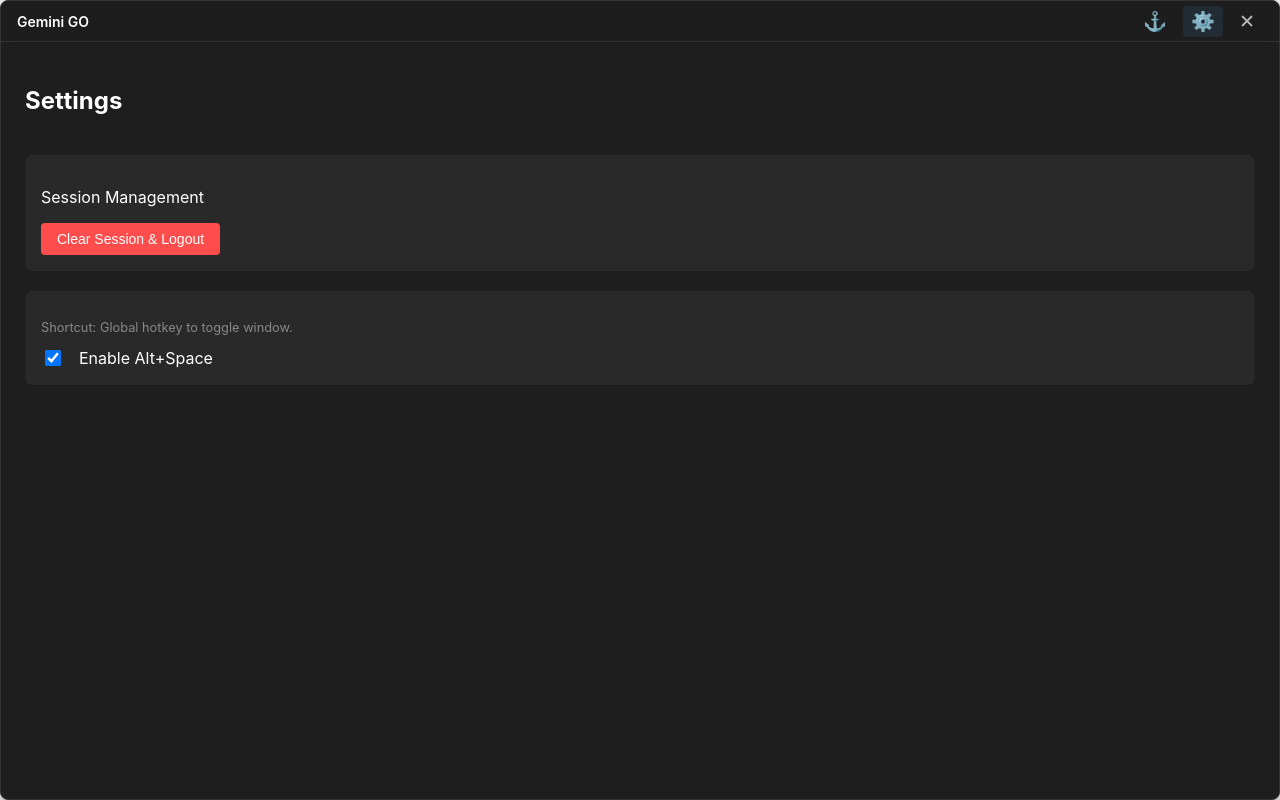
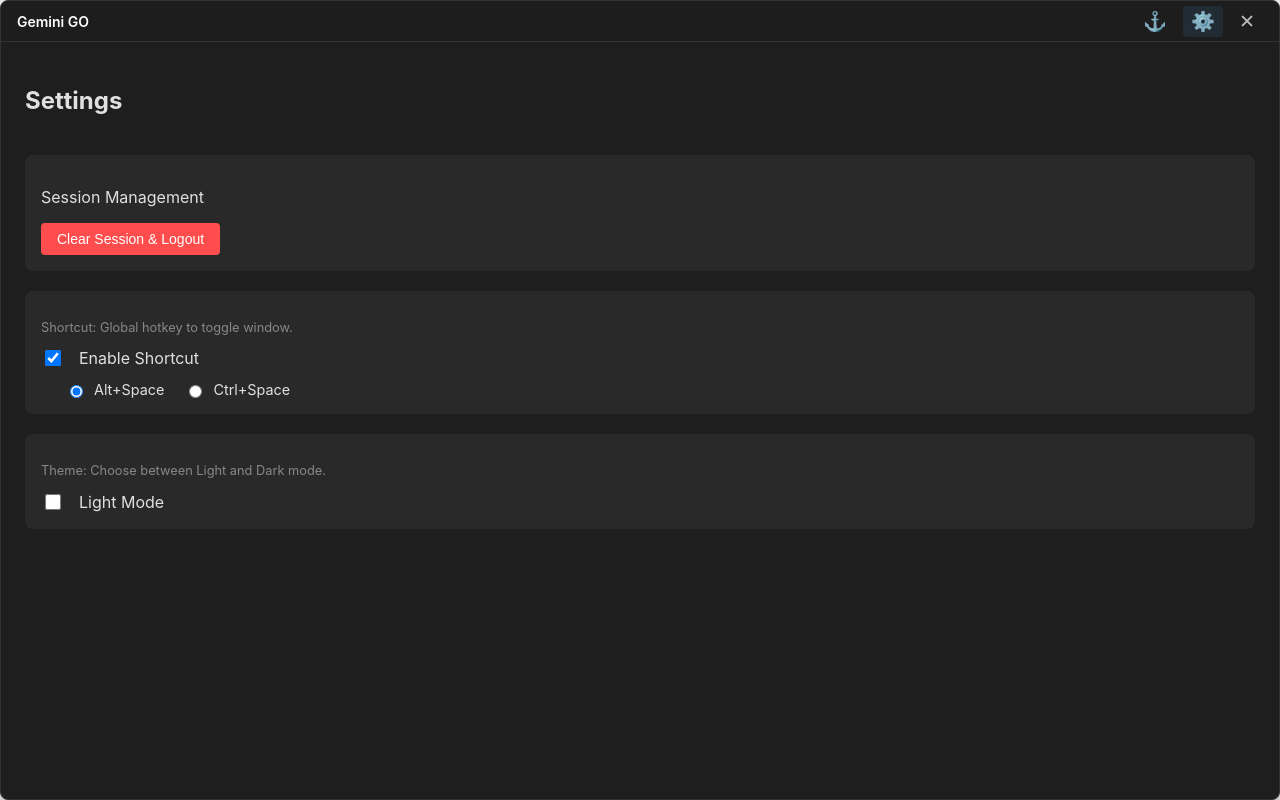
Before and after one commit to koliploik/gemini-go, a React (Vite) app: page / in a window 1280 px wide. Both pictures are taken after a click on the button "⚙️". Built offline with nearby package versions, Linux system fonts and the light colour scheme.

Commit message:
feat: light/dark theme, right-click context menu, selectable shortcuts, and gitignore improvements

```diff
--- a/electron/preload.ts
+++ b/electron/preload.ts
@@ -6,5 +6,5 @@ contextBridge.exposeInMainWorld('electronAPI', {
     minimize: () => ipcRenderer.send('minimize-window'),
     close: () => ipcRenderer.send('close-window'),
     clearSession: () => ipcRenderer.send('clear-session'),
-    setShortcutEnabled: (enabled: boolean) => ipcRenderer.send('set-shortcut-enabled', enabled),
+    setShortcutEnabled: (enabled: boolean, key: string) => ipcRenderer.send('set-shortcut-enabled', enabled, key),
 })
--- a/package.json
+++ b/package.json
@@ -1,7 +1,7 @@
 {
   "name": "gemini-go",
   "private": true,
-  "version": "1.0.7",
+  "version": "1.0.8",
   "author": "Antigravity",
   "description": "Gemini Desktop App",
   "main": "dist-electron/main.js",
@@ -21,7 +21,7 @@
     "win": {
       "target": [
         "portable",
-        "dir"
+        "zip"
       ],
       "icon": "public/icon.ico",
       "forceCodeSigning": false,
--- a/src/App.tsx
+++ b/src/App.tsx
@@ -1,4 +1,4 @@
-import { useState } from 'react'
+import { useState, useEffect } from 'react'
 
 function App() {
   const [isAlwaysOnTop, setIsAlwaysOnTop] = useState(false)
@@ -7,12 +7,20 @@ function App() {
     const saved = localStorage.getItem('shortcutEnabled')
     return saved !== null ? JSON.parse(saved) : true
   })
+  const [theme, setTheme] = useState(() => {
+    return localStorage.getItem('theme') || 'dark'
+  })
+  const [shortcutKey, setShortcutKey] = useState(() => {
+    return localStorage.getItem('shortcutKey') || 'Alt+Space'
+  })
 
   // Sync initial state on mount (in case main process differs)
-  if (window.electronAPI) {
-    // Just send current state to be sure
-    window.electronAPI.setShortcutEnabled(isShortcutEnabled)
-  }
+  useEffect(() => {
+    if (window.electronAPI) {
+      // Just send current state to be sure
+      window.electronAPI.setShortcutEnabled(isShortcutEnabled, shortcutKey)
+    }
+  }, []) // Run once on mount
 
   const handleToggleTop = () => {
     const newState = !isAlwaysOnTop
@@ -24,7 +32,21 @@ function App() {
     const newState = !isShortcutEnabled
     setIsShortcutEnabled(newState)
     localStorage.setItem('shortcutEnabled', JSON.stringify(newState))
-    window.electronAPI.setShortcutEnabled(newState)
+    window.electronAPI.setShortcutEnabled(newState, shortcutKey)
+  }
+
+  const handleKeyChange = (key: string) => {
+    setShortcutKey(key)
+    localStorage.setItem('shortcutKey', key)
+    if (isShortcutEnabled) {
+      window.electronAPI.setShortcutEnabled(true, key)
+    }
+  }
+
+  const handleToggleTheme = () => {
+    const newTheme = theme === 'dark' ? 'light' : 'dark'
+    setTheme(newTheme)
+    localStorage.setItem('theme', newTheme)
   }
 
   const handleClose = () => {
@@ -39,7 +61,7 @@ function App() {
   }
 
   return (
-    <div className="app-container">
+    <div className={`app-container ${theme}-theme`}>
       <header className="titlebar">
         <div className="app-title">Gemini GO</div>
         <div className="controls">
@@ -74,13 +96,51 @@ function App() {
           </div>
           <div className="setting-item">
             <p className="hint">Shortcut: Global hotkey to toggle window.</p>
+            <div className="shortcut-config">
+              <label className="toggle-switch">
+                <input
+                  type="checkbox"
+                  checked={isShortcutEnabled}
+                  onChange={handleToggleShortcut}
+                />
+                <span>Enable Shortcut</span>
+              </label>
+
+              {isShortcutEnabled && (
+                <div className="shortcut-options">
+                  <label className="radio-label">
+                    <input
+                      type="radio"
+                      name="shortcutKey"
+                      value="Alt+Space"
+                      checked={shortcutKey === 'Alt+Space'}
+                      onChange={() => handleKeyChange('Alt+Space')}
+                    />
+                    <span>Alt+Space</span>
+                  </label>
+                  <label className="radio-label">
+                    <input
+                      type="radio"
+                      name="shortcutKey"
+                      value="Ctrl+Space"
+                      checked={shortcutKey === 'Ctrl+Space'}
+                      onChange={() => handleKeyChange('Ctrl+Space')}
+                    />
+                    <span>Ctrl+Space</span>
+                  </label>
+                </div>
+              )}
+            </div>
+          </div>
+          <div className="setting-item">
+            <p className="hint">Theme: Choose between Light and Dark mode.</p>
             <label className="toggle-switch">
               <input
                 type="checkbox"
-                checked={isShortcutEnabled}
-                onChange={handleToggleShortcut}
+                checked={theme === 'light'}
+                onChange={handleToggleTheme}
               />
-              <span>Enable Alt+Space</span>
+              <span>Light Mode</span>
             </label>
           </div>
         </div>
--- a/src/global.d.ts
+++ b/src/global.d.ts
@@ -7,7 +7,7 @@ declare global {
             minimize: () => void
             close: () => void
             clearSession: () => void
-            setShortcutEnabled: (enabled: boolean) => void
+            setShortcutEnabled: (enabled: boolean, key: string) => void
         }
     }
 
--- a/src/index.css
+++ b/src/index.css
@@ -1,9 +1,23 @@
 :root {
   --titlebar-height: 40px;
+  --accent-color: #4facfe;
+
+  /* Default Dark Theme */
   --bg-color: #1e1e1e;
   --text-color: #e0e0e0;
-  --accent-color: #4facfe;
   --glass-bg: rgba(30, 30, 30, 0.85);
+  --border-color: #333;
+  --item-bg: rgba(255, 255, 255, 0.05);
+  --title-color: #fff;
+}
+
+.light-theme {
+  --bg-color: #f5f5f7;
+  --text-color: #1d1d1f;
+  --glass-bg: rgba(255, 255, 255, 0.85);
+  --border-color: #d2d2d7;
+  --item-bg: rgba(0, 0, 0, 0.05);
+  --title-color: #1d1d1f;
 }
 
 body {
@@ -26,7 +40,7 @@ body {
   /* Fallback */
   border-radius: 8px;
   /* Rounded corners for the window */
-  border: 1px solid #333;
+  border: 1px solid var(--border-color);
   box-shadow: 0 4px 20px rgba(0, 0, 0, 0.5);
   box-sizing: border-box;
   overflow: hidden;
@@ -49,7 +63,7 @@ body {
 .app-title {
   font-weight: 600;
   font-size: 14px;
-  color: #fff;
+  color: var(--title-color);
 }
 
 .controls {
@@ -100,7 +114,7 @@ body {
 
 .settings-page {
   padding: 24px;
-  color: #fff;
+  color: var(--text-color);
   flex: 1;
   display: flex;
   flex-direction: column;
@@ -109,7 +123,7 @@ body {
 }
 
 .setting-item {
-  background: rgba(255, 255, 255, 0.05);
+  background: var(--item-bg);
   padding: 16px;
   border-radius: 8px;
 }
@@ -160,3 +174,28 @@ body {
   height: 16px;
   cursor: pointer;
 }
+
+.shortcut-config {
+  display: flex;
+  flex-direction: column;
+  gap: 12px;
+}
+
+.shortcut-options {
+  display: flex;
+  gap: 20px;
+  padding-left: 24px;
+  animation: fadeIn 0.2s ease;
+}
+
+.radio-label {
+  display: flex;
+  align-items: center;
+  gap: 8px;
+  font-size: 0.9rem;
+  cursor: pointer;
+}
+
+.radio-label input {
+  cursor: pointer;
+}
```
Also changed, not shown: electron/main.ts (+36 -11 lines), 1 other file (tests, documents, lock files or other folders).
